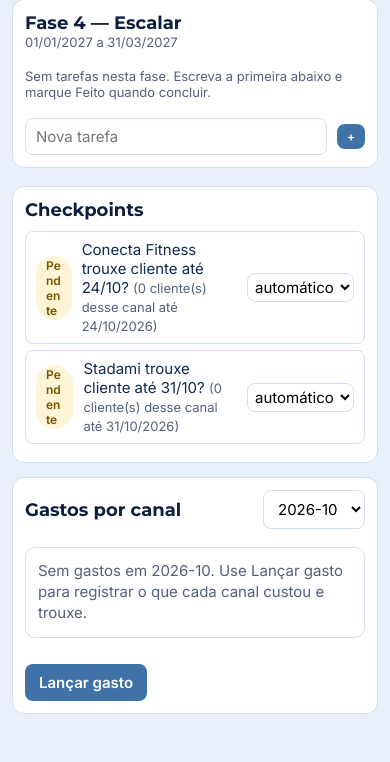
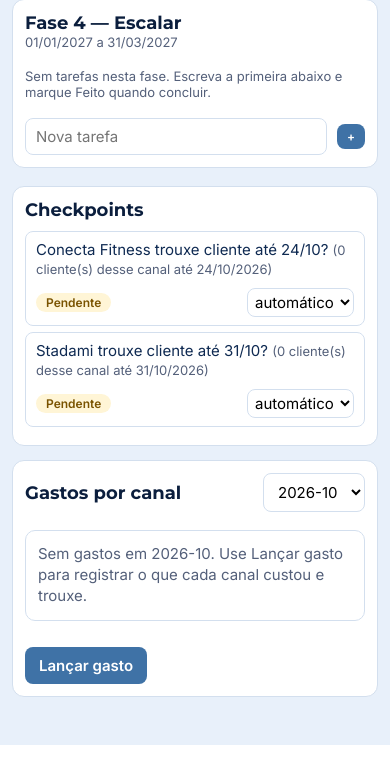
Before and after one commit to UziCelli/claude-code-crm, a FastAPI app: page /campanhas in a window 390 px wide. Shown: the part 1061-1823 px from the top of the page. Run offline with FastAPI, Linux system fonts and the light colour scheme; data comes from the database, SQL or seed files in the repository; data that the repository does not hold is empty.

Commit message:
Celular: "Pendente"/"Feito" sem quebrar letra por letra; checkpoint com a pergunta inteira em cima
- No celular o card quebra palavras em qualquer ponto (overflow-wrap: anywhere); etiqueta, botão e seletor
  voltam ao normal para não encolherem até uma letra por linha
- Checkpoint (Campanhas) no celular: pergunta numa linha inteira, etiqueta e seletor embaixo
- Rotina: o botão Feito fica à esquerda, colado no texto (antes era empurrado para o meio)

Co-Authored-By: Claude Opus 5.5 <noreply@anthropic.com>
Claude-Session: https://claude.ai/code/session_01AHZwtY8sxskjeMPmPP5J4L

```diff
--- a/app/static/style.css
+++ b/app/static/style.css
@@ -158,6 +158,7 @@ tr.prejuizo td:first-child { border-left: 4px solid #7a1a14; }
   transition: opacity var(--dur-fast) var(--ease-std), text-decoration-color var(--dur-fast) var(--ease-std); text-decoration: line-through transparent; }
 .check.feito { opacity: .6; text-decoration-color: currentColor; }
 .check form { margin-left: auto; }
+.check form:first-child { margin-left: 0; }   /* botão na frente (Rotina): fica à esquerda, colado no texto */
 .fase.atual { outline: 3px solid var(--aco); }
 .fase.bloqueio { background: var(--vermelho-f); }
 .fase.passada { opacity: .7; }
@@ -268,6 +269,11 @@ table.cartoes tr.foco td:first-child { box-shadow: inset 4px 0 0 var(--amarelo);
   main { padding: 14px 12px 48px; }
   h1 { font-size: 1.2rem; }
   .card { padding: 12px; overflow-wrap: anywhere; }   /* caminhos e textos sem espaço quebram em vez de vazar */
+  /* ...mas etiqueta, botão e seletor não: senão "Pendente"/"Feito" encolhem e viram uma letra por linha */
+  .card .tag, .card button, .card .btn, .card select { overflow-wrap: normal; }
+  /* checkpoint (Campanhas): pergunta na linha de cima, inteira; etiqueta e seletor embaixo */
+  .check.checkpoint { flex-wrap: wrap; }
+  .check.checkpoint > span:not(.tag) { order: -1; flex-basis: 100%; }
   .kpi .valor { font-size: 24px; }
 
   /* tabelas viram cartões: título = 1ª coluna; demais linhas = "rótulo   valor" */
--- a/app/templates/campanhas.html
+++ b/app/templates/campanhas.html
@@ -29,7 +29,7 @@
   <div class="card">
     <h2>Checkpoints</h2>
     {% for c in checkpoints %}
-    <div class="check">
+    <div class="check checkpoint">
       <span class="tag {{ 'verde' if (c.resposta if c.resposta != 'pendente' else c.auto) == 'sim' else ('vermelho' if (c.resposta if c.resposta != 'pendente' else c.auto) == 'nao' else 'amarelo') }}">{{ {'sim':'Sim','nao':'Não','pendente':'Pendente'}[c.resposta if c.resposta != 'pendente' else c.auto] }}</span>
       <span>{{ c.pergunta }} <span class="muted">({{ c.clientes }} cliente(s) desse canal até {{ c.prazo|data }})</span></span>
       <form method="post" action="/campanhas/checkpoint/{{ c.id }}" class="linha"><select name="resposta" onchange="this.form.submit()" style="width:auto;padding:3px">{% for v, r in [('pendente','automático'),('sim','Sim'),('nao','Não')] %}<option value="{{ v }}" {{ 'selected' if v == c.resposta }}>{{ r }}</option>{% endfor %}</select></form>
```
